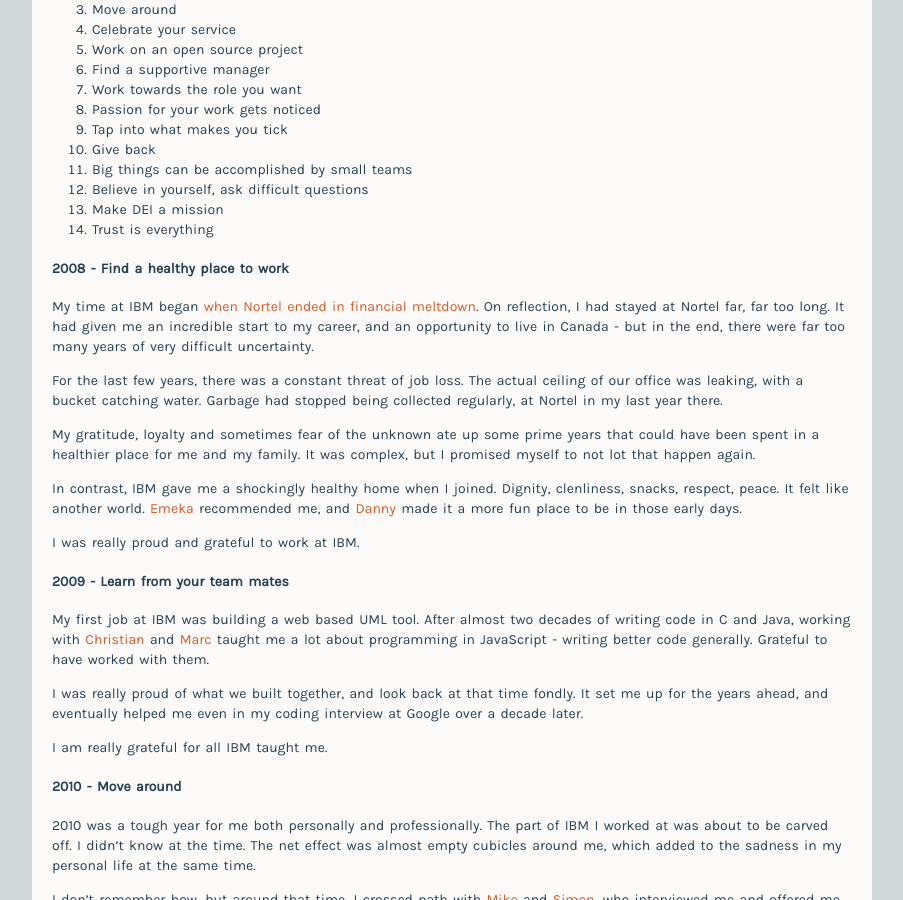
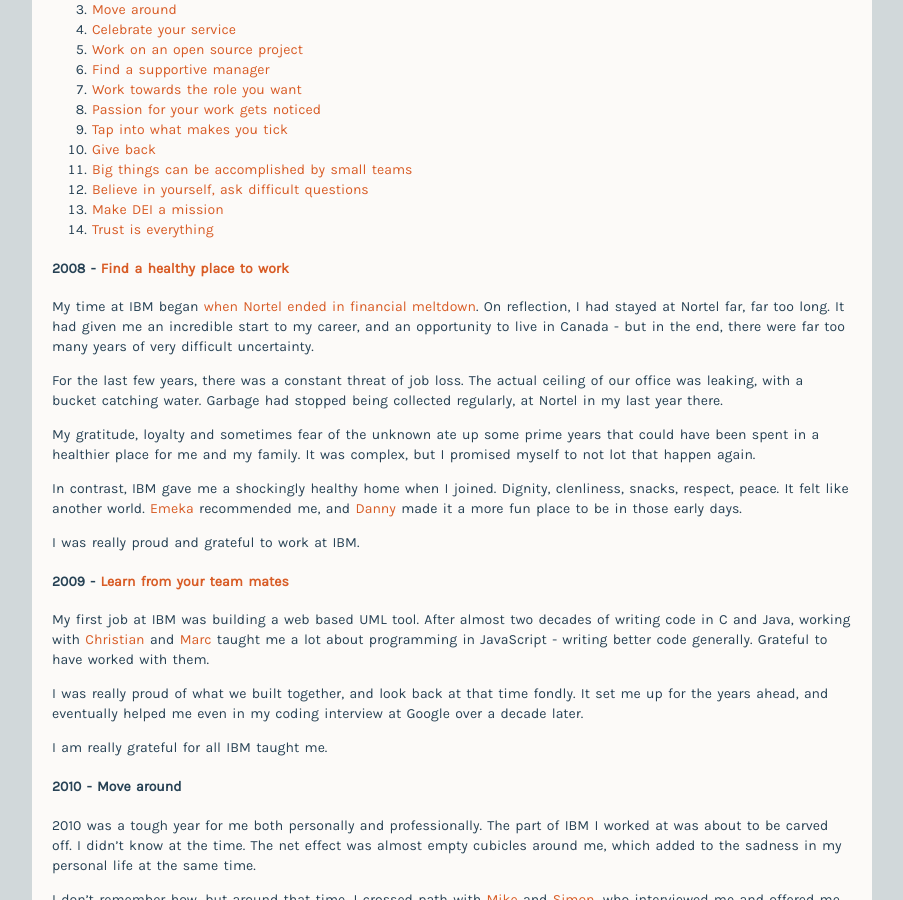
Before and after one commit to mcconville/blog, a Jekyll site: the page built from _posts/blog/2022-01-04-fourteen-lessons.md, in a window 1280 px wide and 900 px high, scrolled down 1033 px. Shown: the whole window, without its empty margins (188-1091 px from the left). Built offline with Jekyll 4.4.1, drawn with Linux system fonts in a browser that asks for light colours; part of the change alters nothing that is shown.

```diff
--- a/_posts/blog/2022-01-04-fourteen-lessons.md
+++ b/_posts/blog/2022-01-04-fourteen-lessons.md
@@ -15,22 +15,22 @@ My friend [Steve](https://www.linkedin.com/in/stevemar/?originalSubdomain=ca) al
 
 TL;DR:
 
-1. Find a healthy place to work
-2. Learn from your teammates
-3. Move around
-4. Celebrate your service
-5. Work on an open source project
-6. Find a supportive manager
-7. Work towards the role you want
-8. Passion for your work gets noticed
-9. Tap into what makes you tick
-10. Give back
-11. Big things can be accomplished by small teams
-12. Believe in yourself, ask difficult questions
-13. Make DEI a mission
-14. Trust is everything
+1. <a href="lesson1">Find a healthy place to work<a>
+2. <a href="lesson2">Learn from your teammates</a>
+3. <a href="lesson3">Move around<a>
+4. <a href="lesson4">Celebrate your service<a>
+5. <a href="lesson5">Work on an open source project<a>
+6. <a href="lesson6">Find a supportive manager<a>
+7. <a href="lesson7">Work towards the role you want<a>
+8. <a href="lesson8">Passion for your work gets noticed<a>
+9. <a href="lesson9">Tap into what makes you tick<a>
+10. <a href="lesson10">Give back<a>
+11. <a href="lesson11">Big things can be accomplished by small teams<a>
+12. <a href="lesson12">Believe in yourself, ask difficult questions<a>
+13. <a href="lesson13">Make DEI a mission<a>
+14. <a href="lesson14">Trust is everything<a>
 
-#### 2008 - Find a healthy place to work
+#### 2008 - <a id="lesson1">Find a healthy place to work</a>
 
 My time at IBM began [when Nortel ended in financial meltdown](https://sites.telfer.uottawa.ca/nortelstudy/files/2014/02/nortel-summary-report-and-executive-summary.pdf). On reflection, I had stayed at Nortel far, far too long. It had given me an incredible start to my career, and an opportunity to live in Canada - but in the end, there were far too many years of very difficult uncertainty.
 
@@ -42,7 +42,7 @@ In contrast, IBM gave me a shockingly healthy home when I joined. Dignity, clenl
 
 I was really proud and grateful to work at IBM.
 
-#### 2009 - Learn from your team mates
+#### 2009 - <a id="lesson2">Learn from your team mates</a>
 
 My first job at IBM was building a web based UML tool. After almost two decades of writing code in C and Java, working with [Christian](https://www.linkedin.com/in/christianmvogt/) and [Marc](https://www.linkedin.com/in/marc-gobeil/) taught me a lot about programming in JavaScript - writing better code generally. Grateful to have worked with them.
 
```
